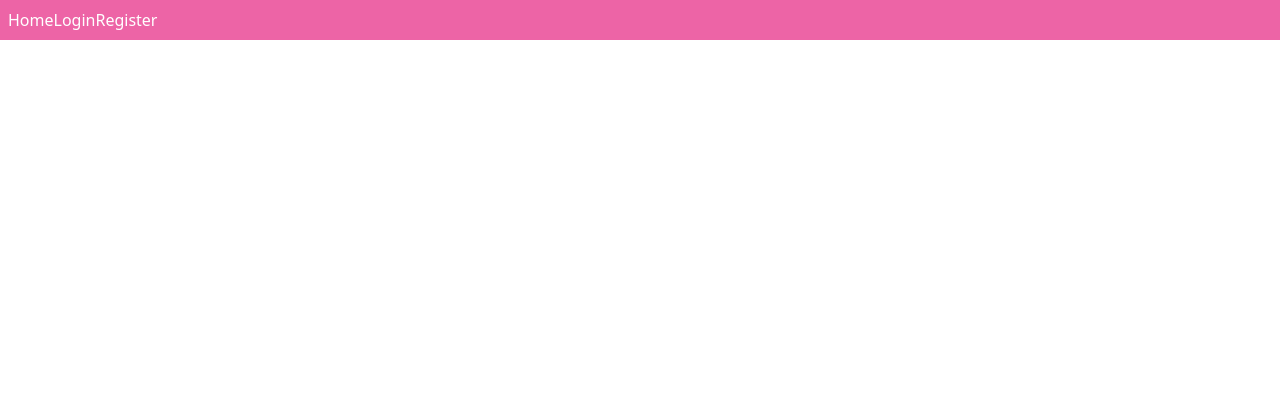
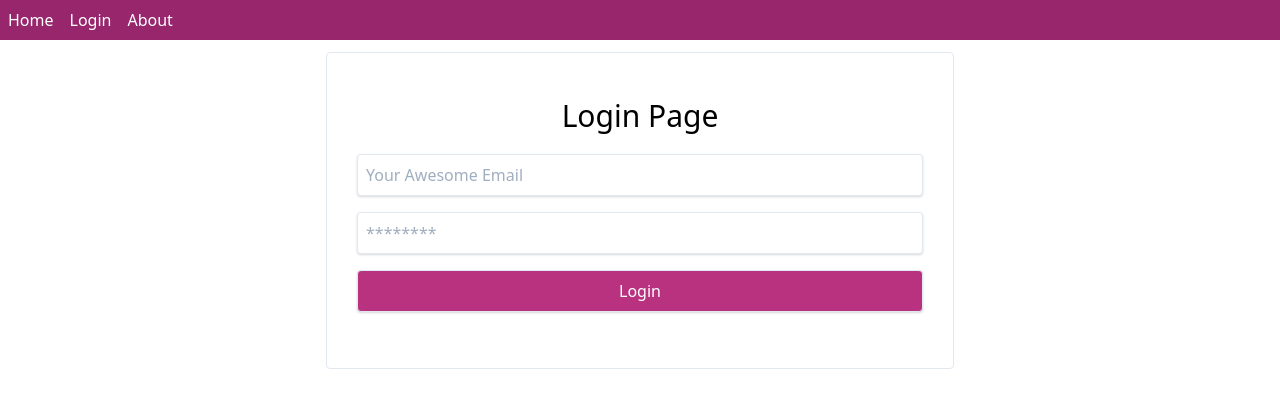
Before and after one commit to bitfumes/deno-vuejs, a Vue app: page /login in a window 1280 px wide. Shown: the top 408 px of the page. Built offline with nearby package versions, Linux system fonts and the light colour scheme.

Commit message:
create login page

```diff
--- a/src/App.vue
+++ b/src/App.vue
@@ -1,9 +1,9 @@
 <template>
   <div id="app">
-    <div class="p-2 text-white bg-pink-500">
-      <router-link to="/">Home</router-link>
-      <router-link to="/login">Login</router-link>
-      <router-link to="/about">Register</router-link>
+    <div class="p-2 text-white bg-pink-800">
+      <router-link class="mr-4" to="/">Home</router-link>
+      <router-link class="mr-4" to="/login">Login</router-link>
+      <router-link class="mr-4" to="/about">About</router-link>
     </div>
     <router-view />
   </div>
--- a/src/router/index.js
+++ b/src/router/index.js
@@ -1,12 +1,18 @@
 import Vue from "vue";
 import VueRouter from "vue-router";
 import Login from "../views/Login.vue";
+import Home from "../views/Home.vue";
 
 Vue.use(VueRouter);
 
 const routes = [
   {
     path: "/",
+    name: "Home",
+    component: Home,
+  },
+  {
+    path: "/login",
     name: "Login",
     component: Login,
   },
--- /dev/null
+++ b/src/views/Home.vue
@@ -0,0 +1,11 @@
+<template>
+  <div>
+    I am home
+  </div>
+</template>
+
+<script>
+export default {};
+</script>
+
+<style></style>
--- a/src/views/Login.vue
+++ b/src/views/Login.vue
@@ -1,11 +1,50 @@
 <template>
-  <div>
-    I am Login
+  <div class="p-3 flex justify-center">
+    <div class="w-1/2 py-10 flex flex-wrap justify-center border rounded">
+      <h1 class="text-3xl w-full text-center">Login Page</h1>
+      <form class="flex flex-wrap justify-center p-2" @submit.prevent="submit">
+        <div class="py-2 w-full">
+          <input
+            type="email"
+            v-model="form.email"
+            placeholder="Your Awesome Email"
+            class="p-2 w-full rounded border shadow"
+          />
+        </div>
+        <div class="py-2 w-full">
+          <input
+            type="password"
+            v-model="form.password"
+            placeholder="********"
+            class="p-2 w-full rounded border shadow"
+          />
+        </div>
+
+        <div class="py-2 w-full">
+          <input
+            type="submit"
+            value="Login"
+            class="px-3 py-2 bg-pink-700 rounded shadow border text-white w-full"
+          />
+        </div>
+      </form>
+    </div>
   </div>
 </template>
 
 <script>
 export default {
   name: "Login",
+  data() {
+    return {
+      form: {
+        email: "",
+        password: "",
+      },
+    };
+  },
+  methods: {
+    submit() {},
+  },
 };
 </script>
```
